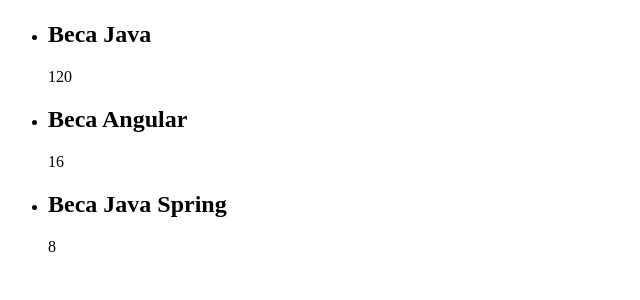
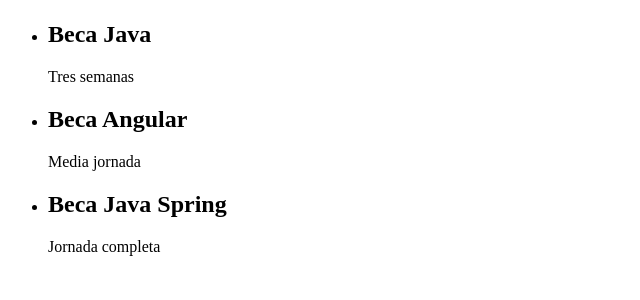
Before and after one commit to MartinezSergio/Angular, an Angular app in the folder cursoAngular/: page / in a window 1280 px wide. Shown: the top 300 px of the page, without its empty margins (0-640 px from the left). Built offline with nearby package versions, Linux system fonts and the light colour scheme.

Commit message:
IF en Angular

```diff
--- a/cursoAngular/src/app/app.component.html
+++ b/cursoAngular/src/app/app.component.html
@@ -12,6 +12,8 @@
     <li *ngFor="let curso of cursos">
       <h2>{{curso.nombre}}</h2>
       <p>{{curso.descripcion}}</p>
-      <p>{{curso.duracion}}</p>
+      <p *ngIf="curso.duracion < 8">Media jornada</p>
+      <p *ngIf="curso.duracion === 8">Jornada completa</p>
+      <p *ngIf="curso.duracion === 120">Tres semanas</p>
     </li>
   </ul>
--- a/cursoAngular/src/app/app.component.ts
+++ b/cursoAngular/src/app/app.component.ts
@@ -12,7 +12,7 @@
   title = 'cursoAngular';
   cursos = [
     {'id': 1, 'nombre': 'Beca Java', 'duracion': 120},
-    {'id': 2, 'nombre': 'Beca Angular', 'duracion': 16},
+    {'id': 2, 'nombre': 'Beca Angular', 'duracion': 4},
     {'id': 3, 'nombre': 'Beca Java Spring', 'duracion': 8}
 ];
 }
```
